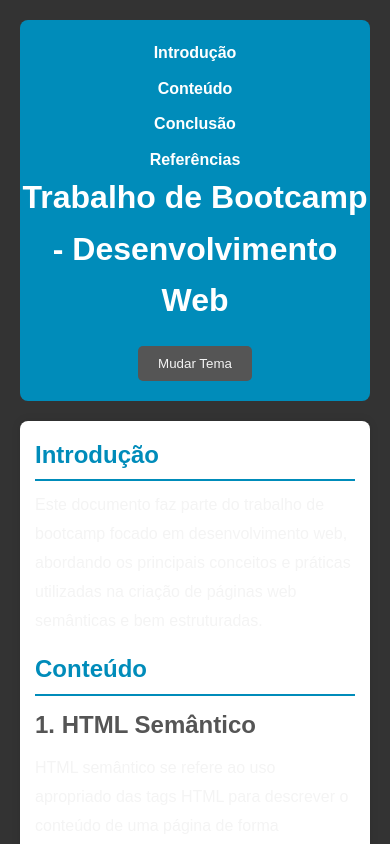
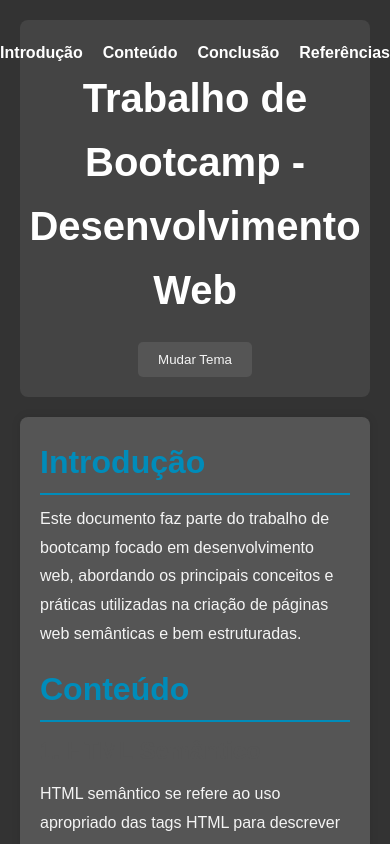
Before and after one commit to Gabriel-Buchud/front, a plain HTML site: page pagina.html in a window 390 px wide. Both pictures are taken after a click on the button "Mudar Tema". Shown: the top 844 px of the page. Drawn offline with Linux system fonts and the light colour scheme.

Commit message:
arrumado o modo escuro do site

```diff
--- a/styles.css
+++ b/styles.css
@@ -11,6 +11,7 @@ body {
   background-color: #f4f4f4;
   color: #333;
   padding: 20px;
+  transition: background-color 0.3s, color 0.3s;
 }
 
 header {
@@ -68,6 +69,7 @@ main {
   padding: 20px;
   border-radius: 8px;
   box-shadow: 0 0 10px rgba(0, 0, 0, 0.1);
+  transition: background-color 0.3s, color 0.3s;
 }
 
 article {
@@ -80,6 +82,7 @@ aside {
   border-left: 4px solid #008CBA;
   border-radius: 8px;
   margin-bottom: 20px;
+  transition: background-color 0.3s, color 0.3s;
 }
 
 footer {
@@ -89,6 +92,7 @@ footer {
   background-color: #008CBA;
   color: white;
   border-radius: 8px;
+  transition: background-color 0.3s, color 0.3s;
 }
 
 footer ul {
@@ -109,34 +113,33 @@ footer ul li a:hover {
   text-decoration: underline;
 }
 
-@media (max-width: 768px) {
-  nav ul {
-      flex-direction: column;
-      gap: 10px;
-  }
-
-  h1 {
-      font-size: 2em;
-  }
-
-  h2 {
-      font-size: 1.5em;
-  }
-
-  main {
-      padding: 15px;
-  }
-}
-
 /* Estilo para o tema escuro */
 body.dark-theme {
   background-color: #333;
   color: #f4f4f4;
 }
 
-header.dark-theme,
-footer.dark-theme {
+body.dark-theme header {
   background-color: #444;
+}
+
+body.dark-theme main {
+  background-color: #555;
+  color: #f4f4f4;
+}
+
+body.dark-theme aside {
+  background-color: #666;
+  border-left: 4px solid #f4f4f4;
+}
+
+body.dark-theme footer {
+  background-color: #444;
+}
+
+body.dark-theme #theme-toggle {
+  background-color: #777;
+  color: #f4f4f4;
 }
 
 /* Botão de tema */
@@ -148,6 +151,7 @@ footer.dark-theme {
   border: none;
   border-radius: 5px;
   cursor: pointer;
+  transition: background-color 0.3s, color 0.3s;
 }
 
 #theme-toggle:hover {
```
